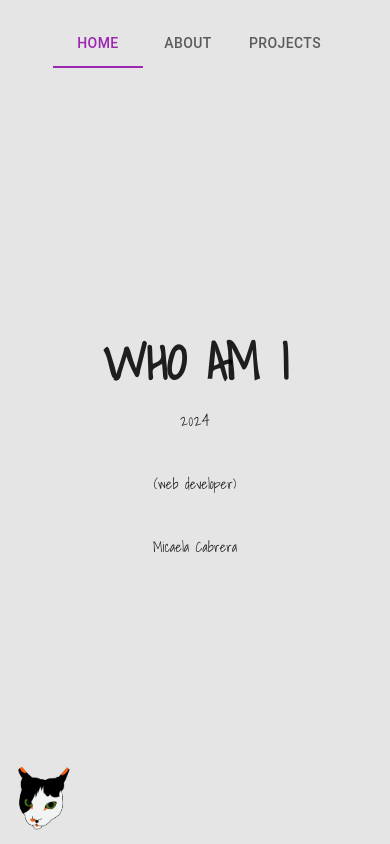
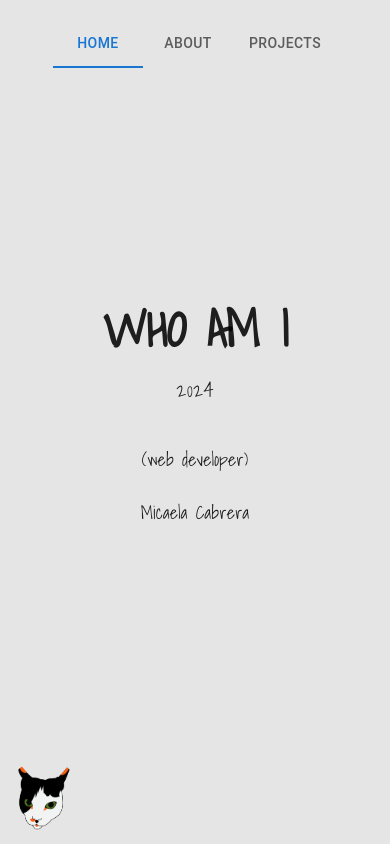
Before and after one commit to MicaCabrera/portolio2024, a React (Vite) app: page / in a window 390 px wide. Built offline with nearby package versions, Linux system fonts and the light colour scheme.

Commit message:
cambios mobile

```diff
--- a/src/Pages/About.jsx
+++ b/src/Pages/About.jsx
@@ -9,7 +9,7 @@ export const About = () => {
     <>
       <Container
         sx={{
-          height: '50vh',
+          height: '40vh',
           display: 'flex',
           alignItems: 'center',
         }}
@@ -31,7 +31,7 @@ export const About = () => {
       <Container>
         <Grid container md={12}>
           <Grid item md={10}>
-            <Typography variant="h5">
+            <Typography variant="body2" fontSize={20} textAlign={'right'}>
               My name is Micaela, a Frontend Developer with experience in web
               application development, APIs, and web design. My focus on quality
               is reflected in the attention I pay to detail, creativity, and
@@ -44,7 +44,7 @@ export const About = () => {
 
       <Container
         sx={{
-          height: '50vh',
+          height: '40vh',
           display: 'flex',
           alignItems: 'center',
         }}
@@ -69,7 +69,7 @@ export const About = () => {
             <Accordion>
               <AccordionSummary
                 sx={{ bgcolor: '#004d53' }}
-                expandIcon={<ArrowDownwardIcon />}
+                expandIcon={<ArrowDownwardIcon sx={{ color: 'white' }} />}
                 aria-controls="panel1-content"
                 id="panel1-header"
               >
@@ -116,7 +116,7 @@ export const About = () => {
             <Accordion sx={{ width: '100%' }}>
               <AccordionSummary
                 sx={{ bgcolor: '#004d53' }}
-                expandIcon={<ArrowDownwardIcon />}
+                expandIcon={<ArrowDownwardIcon sx={{ color: 'white' }} />}
                 aria-controls="panel1-content"
                 id="panel1-header"
               >
--- a/src/Pages/Inicio.jsx
+++ b/src/Pages/Inicio.jsx
@@ -9,7 +9,7 @@ export const Inicio = () => {
         alignItems: { xs: 'center', lg: 'center' },
       }}
     >
-      <Grid container spacing={3} pt={10}>
+      <Grid container spacing={3} sx={{ paddingTop: { xs: 2, md: 10 } }}>
         <Grid item xs={12}>
           <Typography
             variant="h1"
@@ -31,6 +31,7 @@ export const Inicio = () => {
             sx={{
               mr: { xs: 0, md: 35 },
               textAlign: { xs: 'center', md: 'right', lg: 'right' },
+              fontSize: { xs: 20 },
             }}
           >
             2024
@@ -41,7 +42,7 @@ export const Inicio = () => {
           <Typography
             variant="h6"
             color="textPrimary"
-            fontSize={{ xs: 14, md: 24 }}
+            fontSize={{ xs: 18, md: 24 }}
             fontFamily="Shadows Into Light"
             textAlign={{ xs: 'center', md: 'left' }}
             mt={{ xs: 2, md: 10 }}
@@ -54,9 +55,9 @@ export const Inicio = () => {
             variant="h6"
             color="textPrimary"
             fontFamily="Shadows Into Light"
-            fontSize={{ xs: 14, md: 24 }}
+            fontSize={{ xs: 18, md: 24 }}
             textAlign={{ xs: 'center', md: 'right' }}
-            mt={{ xs: 2, md: 10 }}
+            mt={{ xs: 0, md: 10 }}
           >
             Micaela Cabrera
           </Typography>
--- a/src/Pages/data.js
+++ b/src/Pages/data.js
@@ -2,8 +2,8 @@ import image1 from '../image/projects/crud.png'
 import image2 from '../image/projects/jobs.png'
 import image3 from '../image/projects/todolist.png'
 import image4 from '../image/projects/gb.png'
-import image5 from '../image/projects/iluvalorant.png'
-import image6 from '../image/projects/memesq.png'
+import image5 from '../image/projects/memesq.png'
+import image6 from '../image/projects/iluvalorant.png'
 import image7 from '../image/projects/lfds.png'
 import image8 from '../image/projects/pompeya.png'
 
@@ -73,18 +73,20 @@ export const imageData = [
   },
   {
     image: image5,
+    description: 'Divertite creando memes para mandarle a tus amiguis',
+    icons: [js, css],
+    link: ['https://micacabrera.github.io/creandomemes/'],
+  },
+
+  {
+    image: image6,
     description: 'Ilustración hecha con Ilustrator para canal de Twich.',
     icons: [ai],
     link: [
       'https://www.behance.net/gallery/199069099/Ilustracion-estilo-Valorant',
     ],
   },
-  {
-    image: image6,
-    description: 'Divertite creando memes para mandarle a tus amiguis',
-    icons: [js, css],
-    link: ['https://micacabrera.github.io/creandomemes/'],
-  },
+
   {
     image: image7,
     description: 'Diseño de marca para floristería y organización de eventos.',
--- a/src/components/Navbar.jsx
+++ b/src/components/Navbar.jsx
@@ -23,8 +23,10 @@ export const Navbar = () => {
       <Tabs
         value={value}
         onChange={handleChange}
-        textColor="secondary"
-        indicatorColor="secondary"
+        sx={{
+          indicator: { backgroundColor: '#004d53' },
+          textColor: { backgroundColor: '#004d53' },
+        }}
         aria-label="secondary tabs"
       >
         <Tab component={Link} to="/" value="one" label="home" />
```
